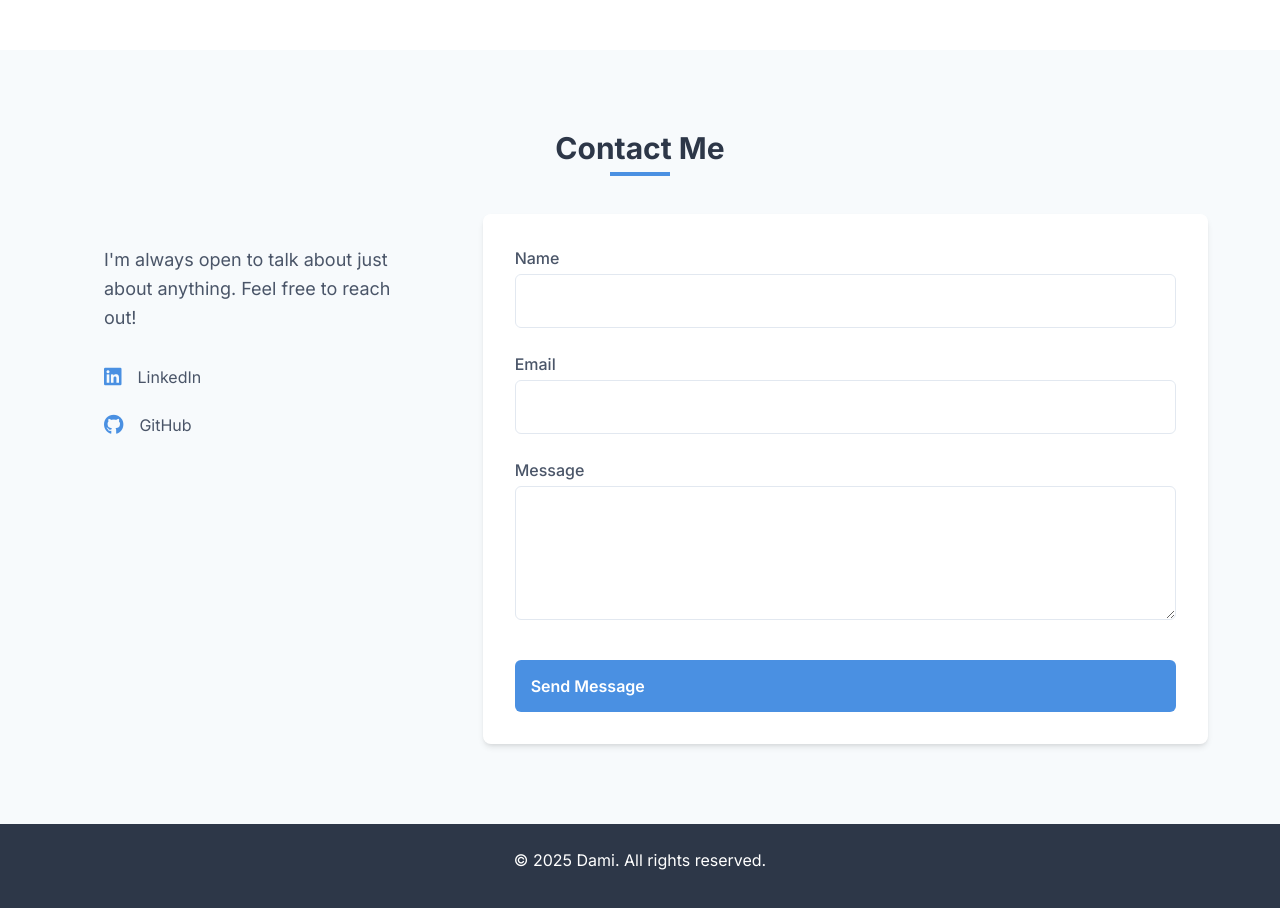
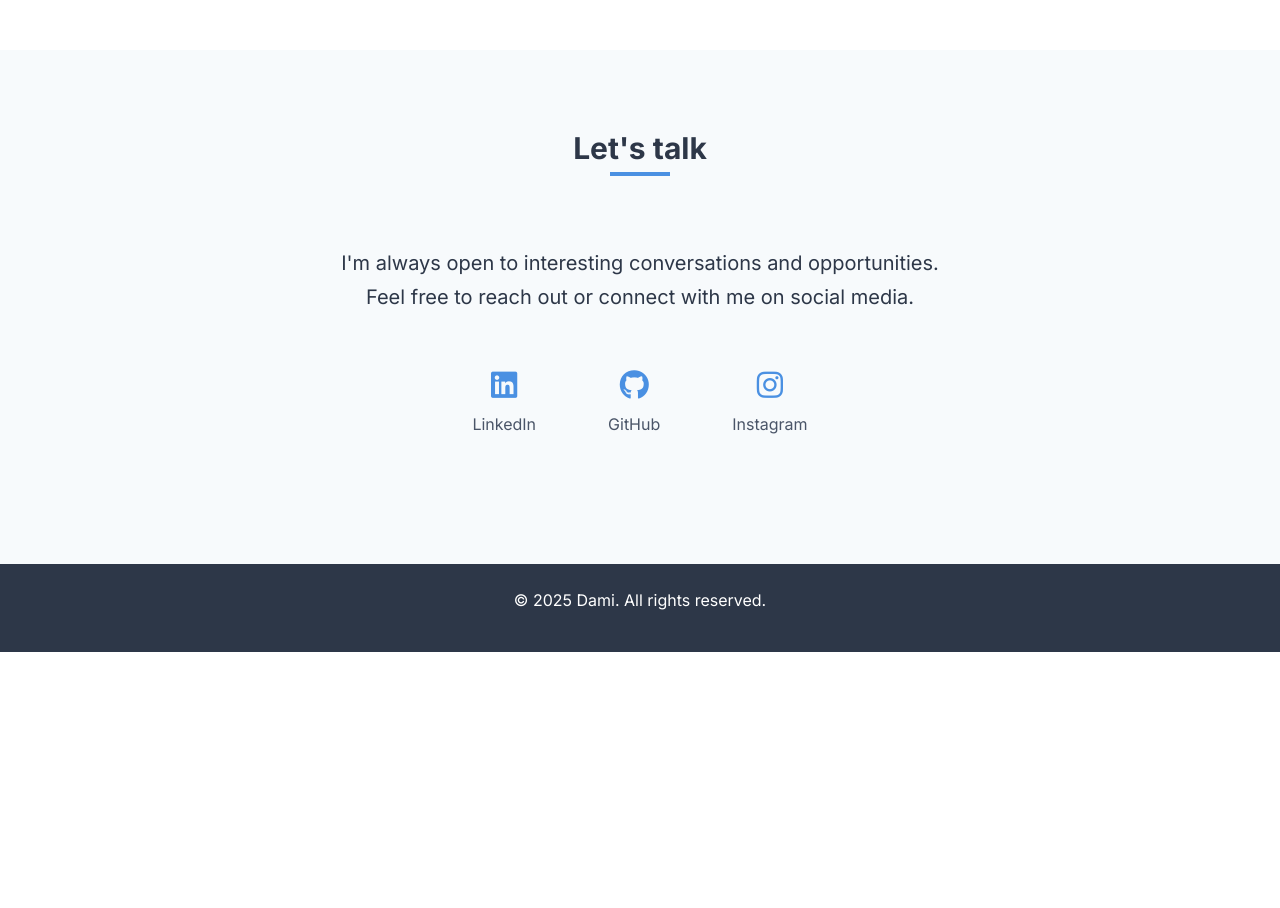
Before and after one commit to DamiHettich/personal-website, a React (Vite) app: page / in a window 1280 px wide. Shown: the part 4360-5268 px from the top of the page. After the commit the page ends 5012 px from the top, so only its background shows below. Built offline with nearby package versions, Linux system fonts and the light colour scheme.

Commit message:
simplified contact component

```diff
--- a/src/components/Contact.css
+++ b/src/components/Contact.css
@@ -2,6 +2,7 @@
   max-width: var(--container-width);
   margin: 0 auto;
   padding: 0 var(--spacing-xl);
+  text-align: center;
 }
 
 .contact-container h2 {
@@ -21,125 +22,65 @@
   background-color: var(--primary-color);
 }
 
-.contact-content {
-  display: grid;
-  grid-template-columns: 1fr 2fr;
-  gap: var(--spacing-3xl);
+.contact-content-simplified {
+  max-width: 600px;
+  margin: 0 auto;
 }
 
 .contact-info {
-  padding: var(--spacing-xl);
+  padding: var(--spacing-xl) 0;
 }
 
-.contact-info p {
-  font-size: var(--font-size-lg);
-  margin-bottom: var(--spacing-xl);
-  color: var(--text-medium);
-  line-height: 1.6;
+.contact-welcome-message {
+  font-size: var(--font-size-xl);
+  margin-bottom: var(--spacing-2xl);
+  color: var(--text-dark);
+  line-height: 1.7;
 }
 
 .contact-links {
   display: flex;
-  flex-direction: column;
-  gap: var(--spacing-lg);
+  flex-direction: row;
+  justify-content: center;
+  align-items: center;
+  gap: var(--spacing-2xl);
+  margin-top: var(--spacing-xl);
 }
 
 .contact-link {
   display: flex;
+  flex-direction: column;
   align-items: center;
-  gap: var(--spacing-md);
+  gap: var(--spacing-sm);
   color: var(--text-medium);
   font-size: var(--font-size-md);
-  transition: color var(--transition-fast);
+  text-decoration: none;
+  transition: color var(--transition-fast), transform var(--transition-fast);
+  padding: var(--spacing-md);
+  border-radius: var(--border-radius-md);
 }
 
 .contact-link:hover {
   color: var(--primary-color);
+  transform: translateY(-3px);
 }
 
 .contact-link i {
-  font-size: var(--font-size-xl);
+  font-size: var(--font-size-3xl);
   color: var(--primary-color);
-}
-
-.contact-form-container {
-  background-color: var(--white);
-  border-radius: var(--border-radius-lg);
-  padding: var(--spacing-xl);
-  box-shadow: var(--shadow-md);
-}
-
-.contact-form {
-  display: flex;
-  flex-direction: column;
-  gap: var(--spacing-lg);
-}
-
-.form-group {
-  display: flex;
-  flex-direction: column;
-  gap: var(--spacing-xs);
-}
-
-.form-group label {
-  font-weight: 500;
-  color: var(--text-medium);
-}
-
-.form-group input,
-.form-group textarea {
-  padding: var(--spacing-md);
-  border: 1px solid var(--gray-300);
-  border-radius: var(--border-radius-md);
-  font-family: var(--font-family);
-  font-size: var(--font-size-md);
-  transition: border-color var(--transition-fast);
-}
-
-.form-group input:focus,
-.form-group textarea:focus {
-  outline: none;
-  border-color: var(--primary-color);
-}
-
-.submit-button {
-  background-color: var(--primary-color);
-  color: var(--white);
-  border: none;
-  padding: var(--spacing-md);
-  border-radius: var(--border-radius-md);
-  font-weight: 600;
-  font-size: var(--font-size-md);
-  cursor: pointer;
-  transition: background-color var(--transition-fast);
-  margin-top: var(--spacing-md);
-}
-
-.submit-button:hover {
-  background-color: var(--primary-dark);
-}
-
-.form-success-message {
-  background-color: #e6f7ef;
-  color: #2d8a6d;
-  padding: var(--spacing-xl);
-  border-radius: var(--border-radius-md);
-  text-align: center;
-  font-size: var(--font-size-lg);
-  line-height: 1.6;
+  margin-bottom: var(--spacing-xs);
 }
 
 @media (max-width: 768px) {
-  .contact-content {
-    grid-template-columns: 1fr;
+  .contact-welcome-message {
+    font-size: var(--font-size-lg);
   }
 
-  .contact-info {
-    order: 2;
-    padding: var(--spacing-lg) 0;
+  .contact-links {
+    gap: var(--spacing-xl);
   }
 
-  .contact-form-container {
-    order: 1;
+  .contact-link i {
+    font-size: var(--font-size-2xl);
   }
 }
--- a/src/components/Contact.tsx
+++ b/src/components/Contact.tsx
@@ -1,132 +1,49 @@
-import React, { useState } from 'react';
+import React from 'react';
 import './Contact.css';
 
 const Contact: React.FC = () => {
-  const [formData, setFormData] = useState({
-    name: '',
-    email: '',
-    message: ''
-  });
-
-  const [formStatus, setFormStatus] = useState<'idle' | 'submitting' | 'success' | 'error'>('idle');
-
-  const handleChange = (e: React.ChangeEvent<HTMLInputElement | HTMLTextAreaElement>) => {
-    const { name, value } = e.target;
-    setFormData(prev => ({
-      ...prev,
-      [name]: value
-    }));
-  };
-
-  const handleSubmit = async (e: React.FormEvent) => {
-    e.preventDefault();
-    setFormStatus('submitting');
-
-    // Simulate form submission
-    try {
-      // In a real application, you would send the form data to your backend
-      await new Promise(resolve => setTimeout(resolve, 1000));
-
-      setFormStatus('success');
-      setFormData({ name: '', email: '', message: '' });
-
-      // Reset form status after 3 seconds
-      setTimeout(() => {
-        setFormStatus('idle');
-      }, 3000);
-    } catch (error) {
-      setFormStatus('error');
-
-      // Reset form status after 3 seconds
-      setTimeout(() => {
-        setFormStatus('idle');
-      }, 3000);
-    }
-  };
-
   return (
     <div className="container contact-container fade-in">
-      <h2>Contact Me</h2>
+      <h2>Let's talk</h2>
 
-      <div className="contact-content">
+      <div className="contact-content-simplified">
         <div className="contact-info">
-          <p>
-            I'm always open to talk about just about anything. Feel free to reach out!
+          <p className="contact-welcome-message">
+            I'm always open to interesting conversations and opportunities.
+            Feel free to reach out or connect with me on social media.
           </p>
           <div className="contact-links">
-            <a href="https://www.linkedin.com/in/damianhettich/" target="_blank" rel="noopener noreferrer" className="contact-link">
+            <a
+              href="https://www.linkedin.com/in/damianhettich/"
+              target="_blank"
+              rel="noopener noreferrer"
+              className="contact-link"
+              aria-label="Connect on LinkedIn"
+            >
               <i className="fab fa-linkedin"></i>
               <span>LinkedIn</span>
             </a>
-            <a href="https://github.com/DamiHettich" target="_blank" rel="noopener noreferrer" className="contact-link">
+            <a
+              href="https://github.com/DamiHettich"
+              target="_blank"
+              rel="noopener noreferrer"
+              className="contact-link"
+              aria-label="View GitHub Profile"
+            >
               <i className="fab fa-github"></i>
               <span>GitHub</span>
             </a>
+            <a
+              href="https://www.instagram.com/eldami8/"
+              target="_blank"
+              rel="noopener noreferrer"
+              className="contact-link"
+              aria-label="Follow on Instagram"
+            >
+              <i className="fab fa-instagram"></i>
+              <span>Instagram</span>
+            </a>
           </div>
-        </div>
-
-        <div className="contact-form-container card">
-          {formStatus === 'success' ? (
-            <div className="form-success-message">
-              <i className="fas fa-check-circle"></i>
-              <p>Thank you for your message! I'll get back to you soon.</p>
-            </div>
-          ) : (
-            <form className="contact-form" onSubmit={handleSubmit}>
-              <div className="form-group">
-                <label htmlFor="name">Name</label>
-                <input
-                  type="text"
-                  id="name"
-                  name="name"
-                  value={formData.name}
-                  onChange={handleChange}
-                  required
-                  disabled={formStatus === 'submitting'}
-                />
-              </div>
-
-              <div className="form-group">
-                <label htmlFor="email">Email</label>
-                <input
-                  type="email"
-                  id="email"
-                  name="email"
-                  value={formData.email}
-                  onChange={handleChange}
-                  required
-                  disabled={formStatus === 'submitting'}
-                />
-              </div>
-
-              <div className="form-group">
-                <label htmlFor="message">Message</label>
-                <textarea
-                  id="message"
-                  name="message"
-                  value={formData.message}
-                  onChange={handleChange}
-                  rows={5}
-                  required
-                  disabled={formStatus === 'submitting'}
-                />
-              </div>
-
-              <button
-                type="submit"
-                className="button button-primary submit-button"
-                disabled={formStatus === 'submitting'}
-              >
-                {formStatus === 'submitting' ? 'Sending...' : 'Send Message'}
-              </button>
-
-              {formStatus === 'error' && (
-                <p className="form-error-message">
-                  There was an error sending your message. Please try again.
-                </p>
-              )}
-            </form>
-          )}
         </div>
       </div>
     </div>
```
